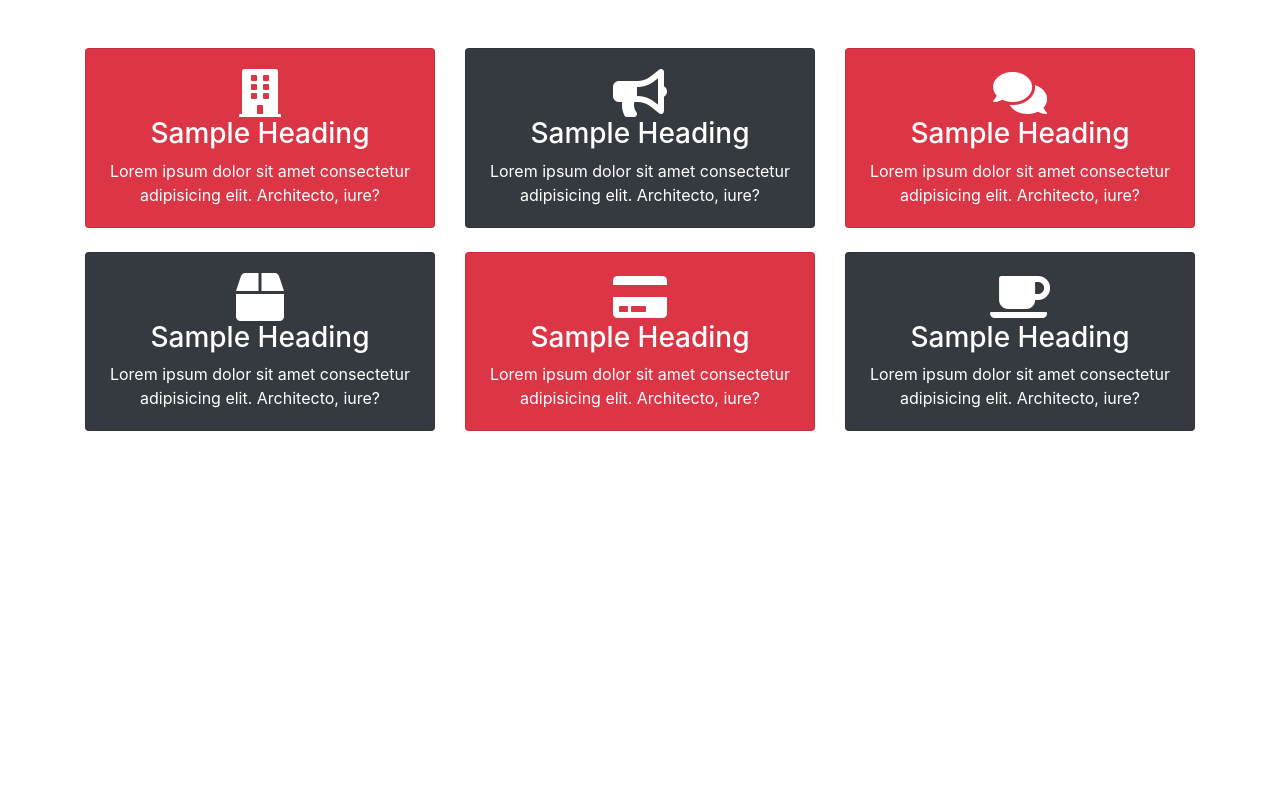
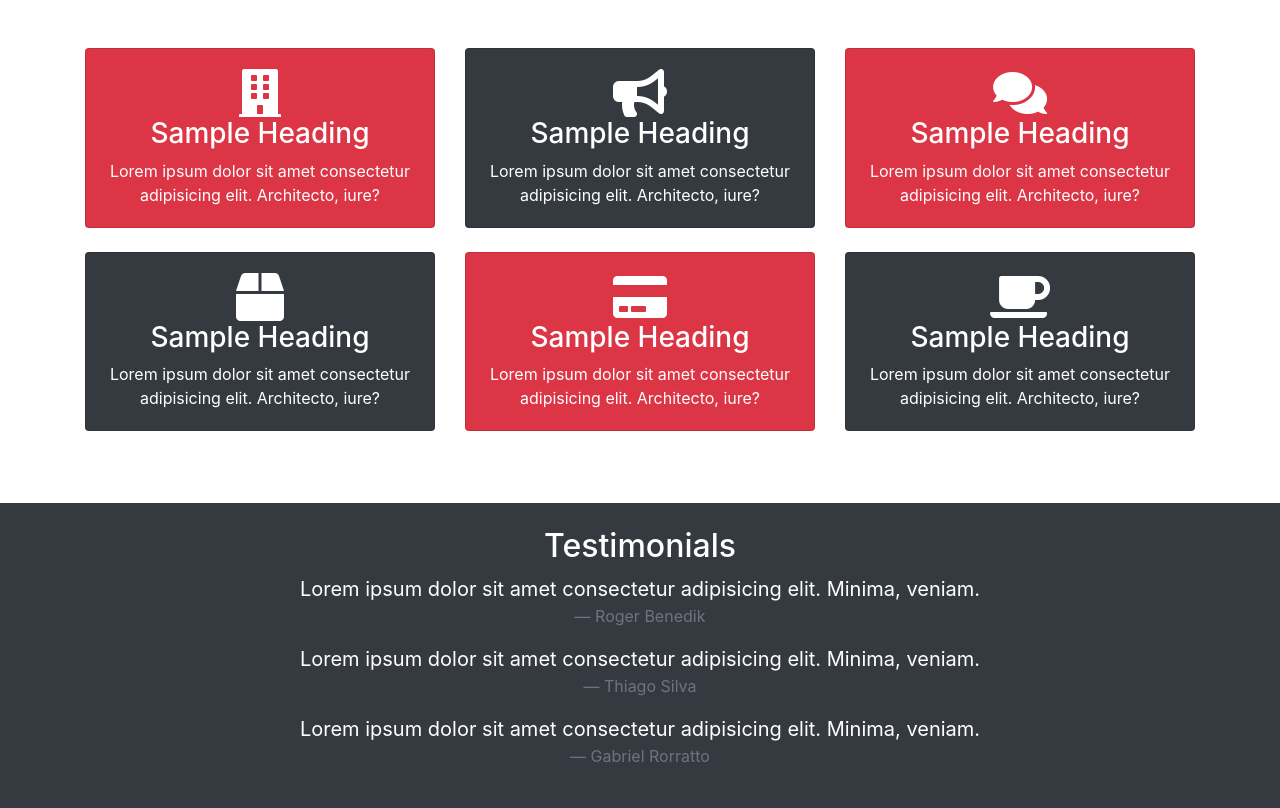
Before and after one commit to rogerbenedik/glozzom, a plain HTML site: page about.html in a window 1280 px wide. Shown: the part 778-1586 px from the top of the page. Before the commit the page ends 1281 px from the top, so only its background shows below. Drawn offline with nearby package versions, Linux system fonts and the light colour scheme.

Commit message:
feat: testimonial

```diff
--- a/about.html
+++ b/about.html
@@ -142,6 +142,47 @@
             </div>
         </div>
     </section>
+    <section id="testimonials" class="p-4 bg-dark text-white">
+        <div class="container">
+            <h2 class="text-center">Testimonials</h2>
+            <div class="row text-center">
+                <div class="col">
+                    <div class="slider">
+                        <div>
+                            <blockquote class="blockquote">
+                                <p class="mb-0">
+                                    Lorem ipsum dolor sit amet consectetur adipisicing elit. Minima, veniam.
+                                </p>
+                                <footer class="blockquote-footer">Roger Benedik
+                                    <cite title="company 1"></cite>
+                                </footer>
+                            </blockquote>
+                        </div>
+                        <div>
+                            <blockquote class="blockquote">
+                                <p class="mb-0">
+                                    Lorem ipsum dolor sit amet consectetur adipisicing elit. Minima, veniam.
+                                </p>
+                                <footer class="blockquote-footer">Thiago Silva
+                                    <cite title="company 2"></cite>
+                                </footer>
+                            </blockquote>
+                        </div>
+                        <div>
+                            <blockquote class="blockquote">
+                                <p class="mb-0">
+                                    Lorem ipsum dolor sit amet consectetur adipisicing elit. Minima, veniam.
+                                </p>
+                                <footer class="blockquote-footer">Gabriel Rorratto
+                                    <cite title="company 3"></cite>
+                                </footer>
+                            </blockquote>
+                        </div>
+                    </div>
+                </div>
+            </div>
+        </div>
+    </section>
 
 
 
```
